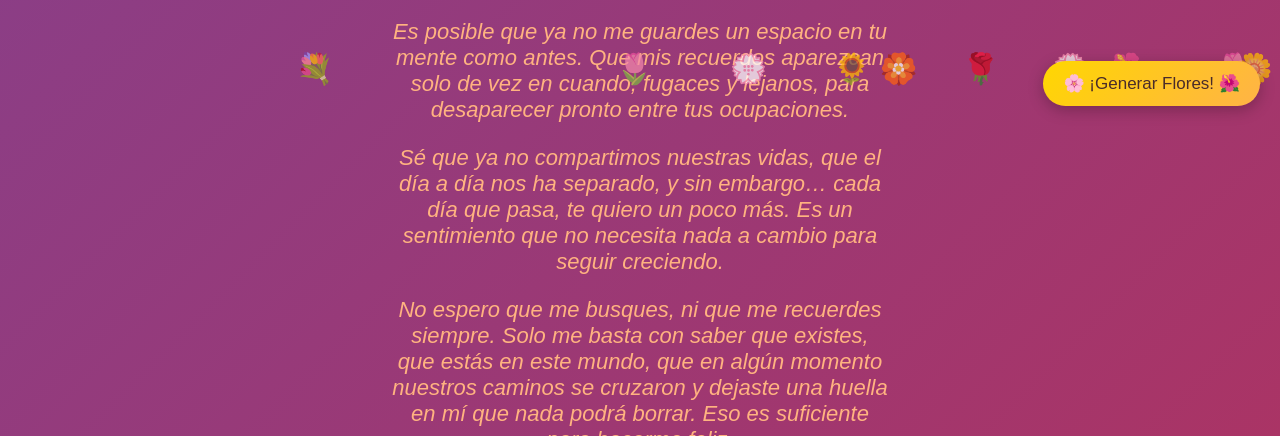
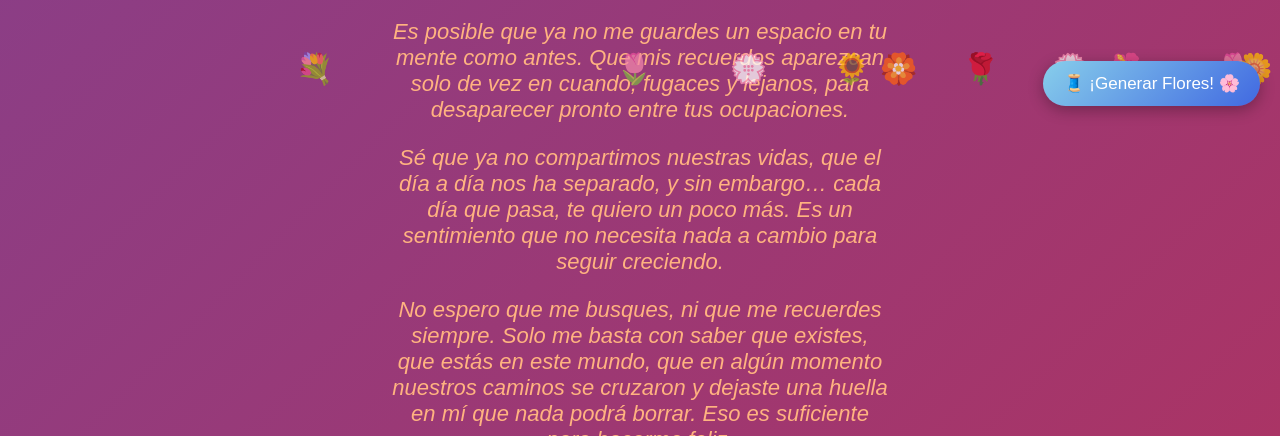
Before and after one commit to chemahp0-bit/mi-espacio-privado, a plain HTML site: page index.html in a window 1280 px wide. Shown: the part 664-1100 px from the top of the page. Drawn offline with Linux system fonts and the light colour scheme.

Commit message:
Update index.html

```diff
--- a/index.html
+++ b/index.html
@@ -36,24 +36,27 @@
       margin: 0 auto 50px;
     }
 
-    /* BOTÓN FIJO — Abajo a la derecha */
+    /* BOTÓN FIJO — Abajo a la derecha con Stitch */
     button[onclick="lanzarFlores()"] {
       position: fixed;
-      bottom: 30px;        /* 👈 Lo coloca abajo */
-      right: 20px;         /* 👈 A la derecha */
+      bottom: 30px;
+      right: 20px;
       padding: 12px 20px;
-      background: linear-gradient(135deg, #ffd700, #ffb347);
-      color: #4a2c2a;
+      background: linear-gradient(135deg, #87ceeb, #4169e1);
+      color: white;
       border: none;
-      border-radius: 25px;
+      border-radius: 30px;
       font-size: 17px;
       cursor: pointer;
-      box-shadow: 0 4px 15px rgba(0,0,0,0.25);
+      box-shadow: 0 4px 15px rgba(0,0,0,0.3);
       z-index: 999;
+      display: flex;
+      align-items: center;
+      gap: 8px;
     }
 
     button[onclick="lanzarFlores()"]:hover {
-      background: linear-gradient(135deg, #ffed9e, #ffd700);
+      background: linear-gradient(135deg, #b0e0e6, #6495ed);
       transform: scale(1.05);
     }
 
@@ -93,7 +96,9 @@
     <p>Y así, con la ternura que solo el cariño sincero puede dar, te dejo estas palabras como promesa eterna: mi corazón es tuyo, ha sido tuyo y será tuyo para siempre. No tiene dueño más que tú, mi querida madame.</p>
   </div>
 
-  <button onclick="lanzarFlores()">🌸 ¡Generar Flores! 🌺</button>
+  <button onclick="lanzarFlores()">
+    🧵 ¡Generar Flores! 🌸
+  </button>
 
   <script>
     const tipos = ['🌹','🌷','🪻','🌺','🏵️','💮','🌸','🌼','🌻','💐'];
```
